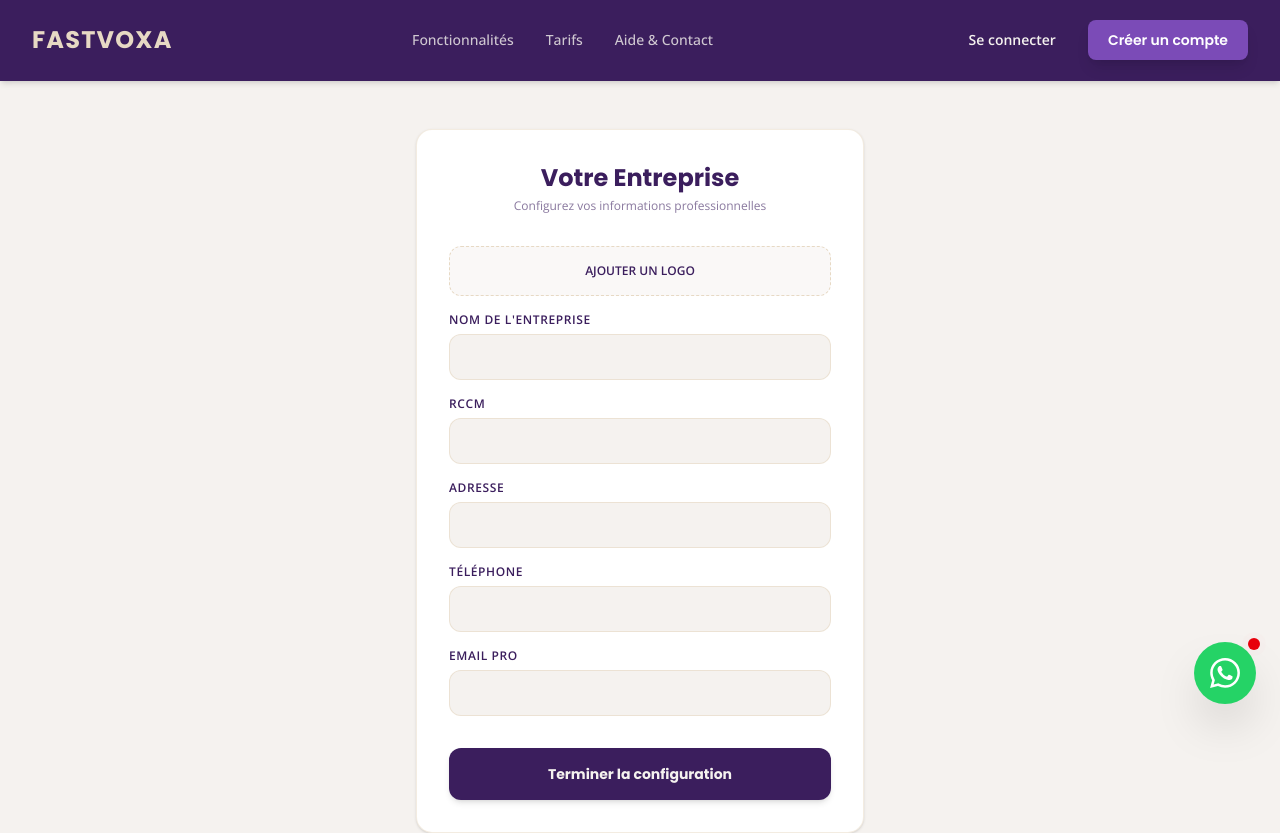
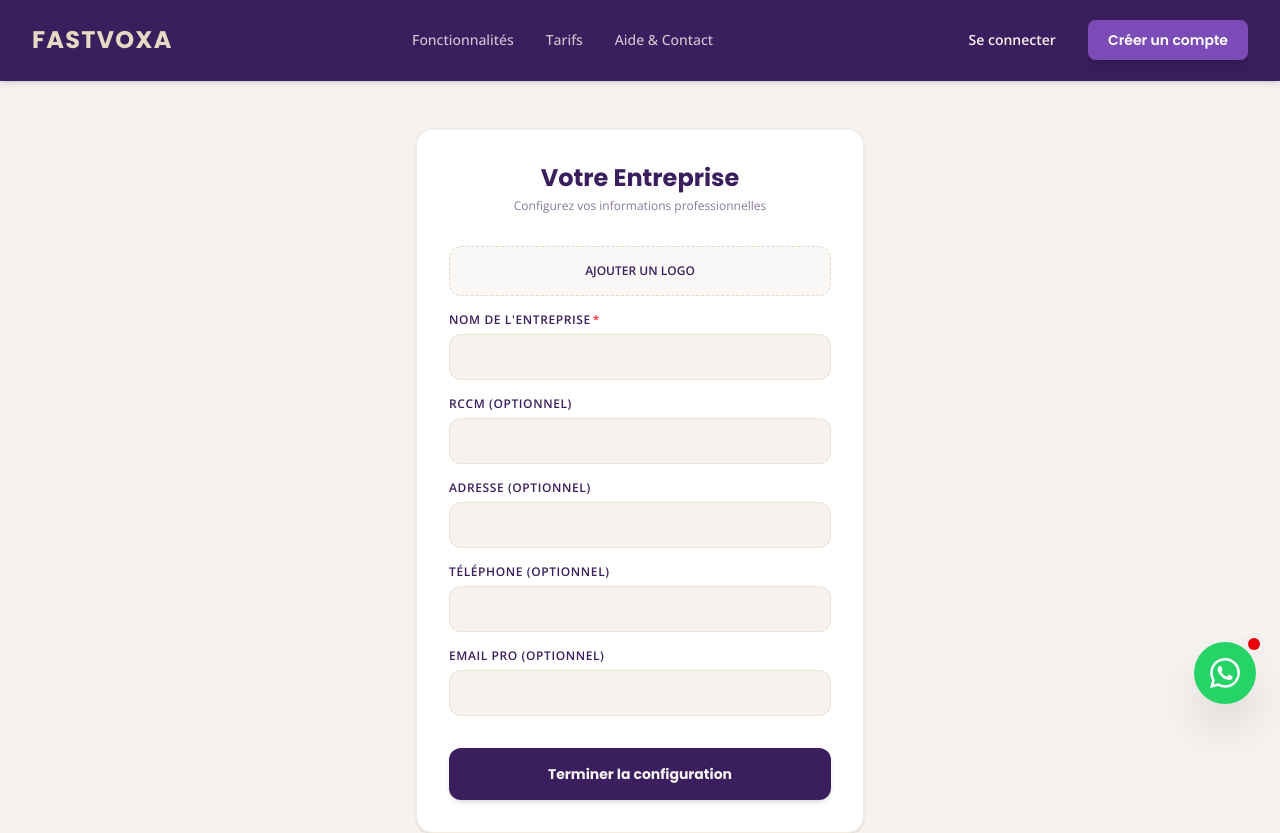
Before and after one commit to fiston7-code/invoxa-web, a Next.js app: page /onboarding/setup-company in a window 1280 px wide. Shown: the top 833 px of the page. Built offline with nearby package versions, Linux system fonts and the light colour scheme; no server answers.

Commit message:
fix: register page updated

```diff
--- a/app/onboarding/setup-company/page.tsx
+++ b/app/onboarding/setup-company/page.tsx
@@ -49,6 +49,12 @@ export default function BusinessProfilePage() {
 
  const handleSubmit = async (e: React.FormEvent) => {
   e.preventDefault();
+
+  if (!formData.name.trim()) {
+    alert("Le nom de l'entreprise est obligatoire.");
+    return;
+  }
+
   setIsPending(true);
   const token = localStorage.getItem("invoxa_token");
 
@@ -97,13 +103,23 @@ export default function BusinessProfilePage() {
           </div>
 
           {/* Inputs */}
-          {[ {key: 'name', label: 'Nom de l\'entreprise'}, {key: 'rccm', label: 'RCCM'}, {key: 'address', label: 'Adresse'}, {key: 'phone', label: 'Téléphone'}, {key: 'email', label: 'Email Pro'} ].map((field) => (
+        {[
+  { key: 'name', label: "Nom de l'entreprise", required: true },
+  { key: 'rccm', label: 'RCCM (optionnel)', required: false },
+  { key: 'address', label: 'Adresse (optionnel)', required: false },
+  { key: 'phone', label: 'Téléphone (optionnel)', required: false },
+  { key: 'email', label: 'Email Pro (optionnel)', required: false },
+].map((field) => (
   <div key={field.key}>
-              <label className="block text-xs font-semibold uppercase tracking-wider text-brand-dark-purple mb-1.5">{field.label}</label>
+    <label className="block text-xs font-semibold uppercase tracking-wider text-brand-dark-purple mb-1.5">
+      {field.label}
+      {field.required && <span className="text-red-500 ml-0.5">*</span>}
+    </label>
     <input
       className="w-full px-4 py-3 bg-brand-off-white border border-brand-beige/60 rounded-xl text-sm focus:outline-none focus:border-brand-mauve transition-colors text-brand-dark-purple font-medium"
       value={(formData as any)[field.key]}
-                onChange={e => setFormData({...formData, [field.key]: e.target.value})}
+      required={field.required}
+      onChange={e => setFormData({ ...formData, [field.key]: e.target.value })}
     />
   </div>
 ))}
--- a/app/register/page.tsx
+++ b/app/register/page.tsx
@@ -13,7 +13,7 @@ import { registerUser } from "@/lib/api/auth";
 const registerSchema = z.object({
   name: z.string().min(2, "Le nom doit contenir au moins 2 caractères"),
   email: z.string().email("Adresse email invalide"),
-  password: z.string().min(6, "Le mot de passe doit contenir au moins 6 caractères"),
+  password: z.string().min(8, "Le mot de passe doit contenir au moins 8 caractères"),
   passwordConfirmation: z.string().min(1, "Veuillez confirmer votre mot de passe"),
 }).refine((data) => data.password === data.passwordConfirmation, {
   message: "Les mots de passe ne correspondent pas",
```
Lines whose indentation alone changed are shown as unchanged.
